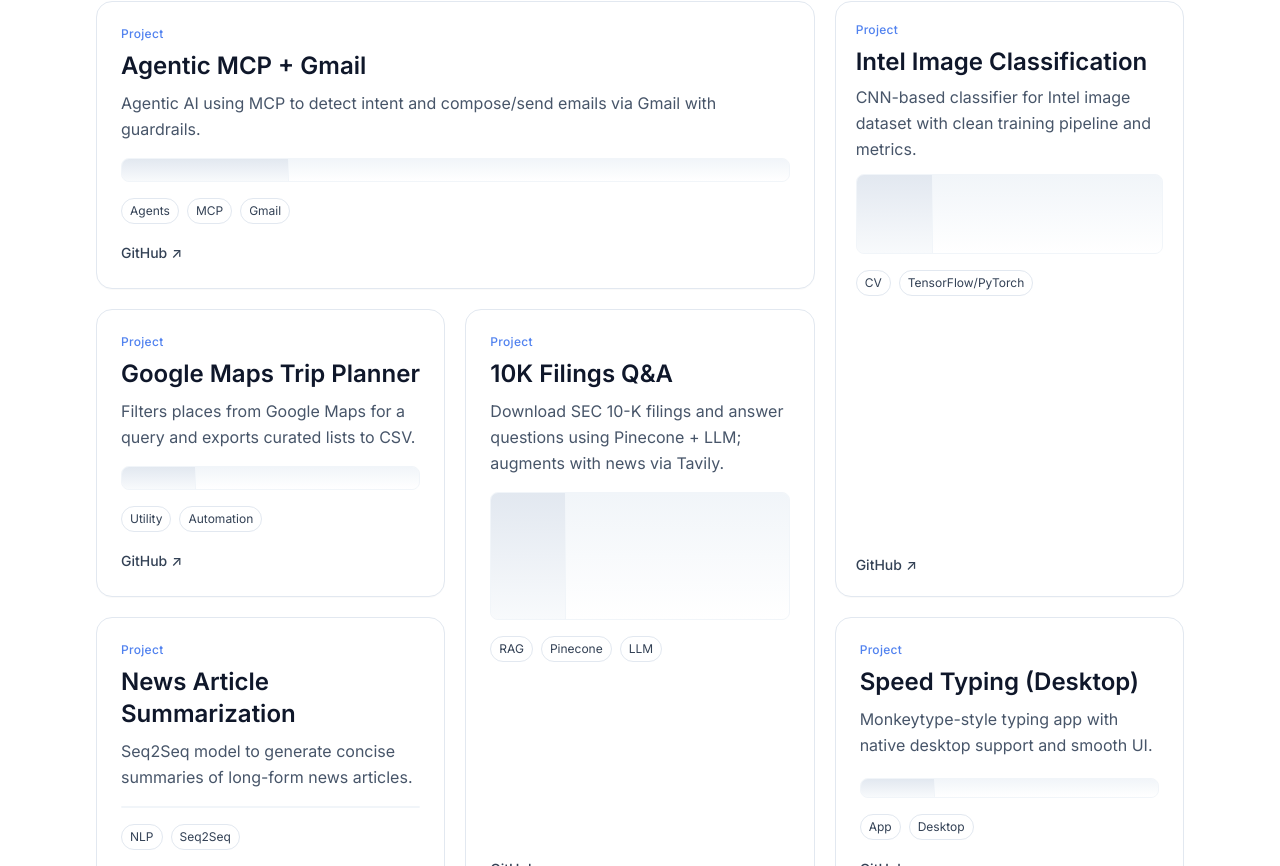
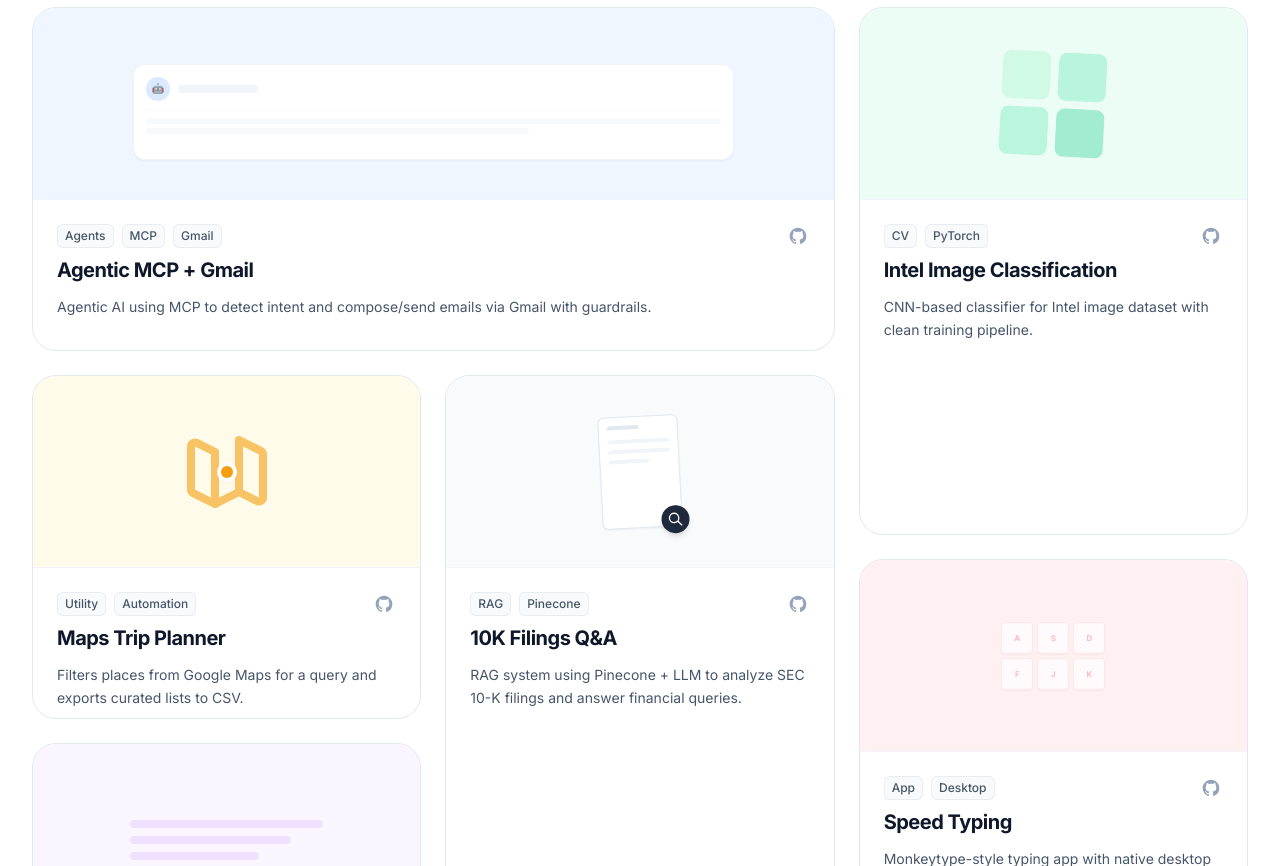
Before and after one commit to Shardul-Khandekar/Shardul-Khandekar.github.io, a React (Vite) app: page / in a window 1280 px wide. Shown: the part 1934-2800 px from the top of the page. Built offline with nearby package versions, Linux system fonts and the light colour scheme.

Commit message:
changing project section

```diff
--- a/src/components/ProjectsSection.jsx
+++ b/src/components/ProjectsSection.jsx
@@ -9,174 +9,251 @@
     tags: ["Agents", "MCP", "Gmail"],
     github: "https://github.com/Shardul-Khandekar/agentic-mcp-gmail",
     slot: "r1_left_wide",
+    theme: "blue",
   },
   {
     id: "intel",
     title: "Intel Image Classification",
     blurb:
-      "CNN-based classifier for Intel image dataset with clean training pipeline and metrics.",
-    tags: ["CV", "TensorFlow/PyTorch"],
+      "CNN-based classifier for Intel image dataset with clean training pipeline.",
+    tags: ["CV", "PyTorch"],
     github: "https://github.com/Shardul-Khandekar/intel-image-classification",
-    slot: "r1_2_right_tall", // spans rows 1–2 (grid), but visually compact
+    slot: "r1_2_right_tall",
+    theme: "emerald",
   },
   {
     id: "maps",
-    title: "Google Maps Trip Planner",
+    title: "Maps Trip Planner",
     blurb:
       "Filters places from Google Maps for a query and exports curated lists to CSV.",
     tags: ["Utility", "Automation"],
     github: "https://github.com/Shardul-Khandekar/google-maps-trip-planner",
     slot: "r2_left_square",
+    theme: "amber",
   },
   {
     id: "news",
-    title: "News Article Summarization",
-    blurb:
-      "Seq2Seq model to generate concise summaries of long-form news articles.",
+    title: "News Summarization",
+    blurb: "Seq2Seq model to generate concise summaries of long-form articles.",
     tags: ["NLP", "Seq2Seq"],
     github: "https://github.com/Shardul-Khandekar/news-article-summarization",
     slot: "r3_left_square",
+    theme: "purple",
   },
   {
     id: "tenk",
     title: "10K Filings Q&A",
     blurb:
-      "Download SEC 10-K filings and answer questions using Pinecone + LLM; augments with news via Tavily.",
-    tags: ["RAG", "Pinecone", "LLM"],
+      "RAG system using Pinecone + LLM to analyze SEC 10-K filings and answer financial queries.",
+    tags: ["RAG", "Pinecone"],
     github:
       "https://github.com/Shardul-Khandekar/ai-engineer-blueprint/tree/main/10k-fillings",
     slot: "r2_3_mid_tall",
+    theme: "slate",
   },
   {
     id: "speed",
-    title: "Speed Typing (Desktop)",
+    title: "Speed Typing",
     blurb:
       "Monkeytype-style typing app with native desktop support and smooth UI.",
     tags: ["App", "Desktop"],
     github: "https://github.com/Shardul-Khandekar/Speed-Typing",
-    slot: "r3_4_right_tall", // starts at row 3, spans 2 rows
+    slot: "r3_4_right_tall",
+    theme: "rose",
   },
 ];
 
-// 12-col grid: left (1–4), mid (5–8), right (9–12)
+// Layout Logic - UPDATED for Granular Grid
+// Basic Unit = 10rem.
+// Standard Card = Span 2 units (20rem).
+// 1.5x Card = Span 3 units (30rem).
 function slotClass(slot) {
   switch (slot) {
     case "r1_left_wide":
-      return "md:col-start-1 md:col-span-8 md:row-start-1 md:row-span-1";
-    case "r1_2_right_tall":
-      return "md:col-start-9 md:col-span-4 md:row-start-1 md:row-span-2";
+      // Top Left: Starts Row 1, Spans 2 units (Standard Height)
+      return "md:col-start-1 md:col-span-8 md:row-start-1 md:row-span-2";
+
+    case "r1_2_right_tall": // INTEL CARD
+      // Top Right: Starts Row 1, Spans 3 units (This creates the 1.5x height)
+      return "md:col-start-9 md:col-span-4 md:row-start-1 md:row-span-3";
+
     case "r2_left_square":
-      return "md:col-start-1 md:col-span-4 md:row-start-2 md:row-span-1";
+      // Mid Left: Starts Row 3 (after top), Spans 2 units
+      return "md:col-start-1 md:col-span-4 md:row-start-3 md:row-span-2";
+
+    case "r2_3_mid_tall":
+      // Mid Center: Starts Row 3, Spans 4 units (Double Height)
+      return "md:col-start-5 md:col-span-4 md:row-start-3 md:row-span-4";
+
     case "r3_left_square":
-      return "md:col-start-1 md:col-span-4 md:row-start-3 md:row-span-1";
-    case "r2_3_mid_tall":
-      return "md:col-start-5 md:col-span-4 md:row-start-2 md:row-span-2";
-    case "r3_4_right_tall":
-      return "md:col-start-9 md:col-span-4 md:row-start-3 md:row-span-1";
+      // Bottom Left: Starts Row 5, Spans 2 units
+      return "md:col-start-1 md:col-span-4 md:row-start-5 md:row-span-2";
+
+    case "r3_4_right_tall": // SPEED TYPING
+      // Bottom Right: Starts Row 4 (Tucks immediately under Intel's 3-unit span)
+      return "md:col-start-9 md:col-span-4 md:row-start-4 md:row-span-2";
+
     default:
       return "md:col-span-4";
   }
 }
 
+/** * Custom Minimalist Visuals (Unchanged) */
+function ProjectVisual({ id, theme }) {
+  const bgColors = {
+    blue: "bg-blue-50 text-blue-500",
+    emerald: "bg-emerald-50 text-emerald-500",
+    amber: "bg-amber-50 text-amber-500",
+    purple: "bg-purple-50 text-purple-500",
+    slate: "bg-slate-50 text-slate-500",
+    rose: "bg-rose-50 text-rose-500",
+  };
+
+  const styleClass = `w-full h-full flex items-center justify-center overflow-hidden ${bgColors[theme] || bgColors.slate}`;
+
+  switch (id) {
+    case "agentic":
+      return (
+        <div className={styleClass}>
+          <div className="relative w-3/4 h-24 bg-white rounded-xl shadow-sm border border-slate-100 flex flex-col p-3 gap-2 translate-y-2">
+             <div className="flex gap-2 items-center border-b border-slate-50 pb-2">
+                <div className="w-6 h-6 rounded-full bg-blue-100 flex items-center justify-center text-[10px]">🤖</div>
+                <div className="h-2 w-20 bg-slate-100 rounded-full"></div>
+             </div>
+             <div className="space-y-1">
+                <div className="h-1.5 w-full bg-slate-50 rounded-full"></div>
+                <div className="h-1.5 w-2/3 bg-slate-50 rounded-full"></div>
+             </div>
+          </div>
+        </div>
+      );
+    case "intel":
+      return (
+        <div className={styleClass}>
+          <div className="grid grid-cols-2 gap-2 p-4 opacity-80 transform rotate-3">
+             <div className="w-12 h-12 rounded-lg bg-emerald-200/50"></div>
+             <div className="w-12 h-12 rounded-lg bg-emerald-300/50"></div>
+             <div className="w-12 h-12 rounded-lg bg-emerald-300/50"></div>
+             <div className="w-12 h-12 rounded-lg bg-emerald-400/50"></div>
+          </div>
+        </div>
+      );
+    case "maps":
+      return (
+        <div className={styleClass}>
+          <div className="relative w-24 h-24">
+             <svg viewBox="0 0 24 24" fill="none" stroke="currentColor" strokeWidth="2" className="w-full h-full opacity-60">
+                <path d="M9 20l-5.447-2.724A1 1 0 013 16.382V5.618a1 1 0 011.447-.894L9 7m0 13l6-3m-6 3V7m6 10l4.553 2.276A1 1 0 0021 18.382V7.618a1 1 0 00-.553-.894L15 4m0 13V4" strokeLinecap="round" strokeLinejoin="round"/>
+             </svg>
+             <div className="absolute top-1/2 left-1/2 -translate-x-1/2 -translate-y-1/2 w-3 h-3 bg-amber-500 rounded-full ring-4 ring-white shadow-md"></div>
+          </div>
+        </div>
+      );
+    case "tenk":
+       return (
+        <div className={styleClass}>
+           <div className="relative w-20 h-28 bg-white border border-slate-200 shadow-sm rounded-md p-2 flex flex-col gap-1.5 transform -rotate-3 hover:rotate-0 transition-transform">
+              <div className="w-8 h-1 bg-slate-200 rounded-full mb-1"></div>
+              <div className="w-full h-1 bg-slate-100 rounded-full"></div>
+              <div className="w-full h-1 bg-slate-100 rounded-full"></div>
+              <div className="w-2/3 h-1 bg-slate-100 rounded-full"></div>
+              <div className="absolute -bottom-2 -right-2 bg-slate-800 text-white p-1.5 rounded-full shadow-md">
+                 <svg className="w-4 h-4" fill="none" viewBox="0 0 24 24" stroke="currentColor"><path strokeLinecap="round" strokeLinejoin="round" strokeWidth={2} d="M21 21l-6-6m2-5a7 7 0 11-14 0 7 7 0 0114 0z" /></svg>
+              </div>
+           </div>
+        </div>
+       );
+     case "speed":
+        return (
+          <div className={styleClass}>
+             <div className="flex gap-1 flex-wrap justify-center w-32 opacity-70">
+                {[...Array(6)].map((_, i) => (
+                  <div key={i} className="w-8 h-8 rounded bg-white border border-rose-100 shadow-sm flex items-center justify-center text-[8px] font-bold text-rose-300">
+                    {["A","S","D","F","J","K"][i]}
+                  </div>
+                ))}
+             </div>
+          </div>
+        );
+    default:
+      return (
+        <div className={styleClass}>
+           <div className="space-y-2 w-1/2 opacity-60">
+              <div className="h-2 bg-purple-200 rounded w-full"></div>
+              <div className="h-2 bg-purple-200 rounded w-5/6"></div>
+              <div className="h-2 bg-purple-200 rounded w-4/6"></div>
+           </div>
+        </div>
+      );
+  }
+}
+
 function ProjectCard({ p }) {
-  const isIntel = p.id === "intel";
-  const isSpeed = p.id === "speed";
-  const isSquare = p.id === "news" || p.id === "maps";
-
   return (
     <article
-      className={[
-        "group relative rounded-2xl border border-slate-200 bg-white",
-        "shadow-[0_1px_0_0_rgba(15,23,42,0.02)]",
-        "transition hover:shadow-md hover:-translate-y-[1px]",
-        // Intel: compact padding to look shorter; others default
-        isIntel ? "p-4 sm:p-5" : "p-5 sm:p-6",
-        "flex flex-col h-full",
-        // ensure square cards are tall enough for GitHub row
-        isSquare ? "min-h-[18rem]" : "",
-      ].join(" ")}
+      className="group relative flex h-full flex-col overflow-hidden rounded-3xl border border-slate-200 bg-white transition-all duration-300 hover:-translate-y-1 hover:shadow-xl hover:shadow-slate-200/50"
     >
-      <div className="text-xs text-blue-600/80 font-medium tracking-wide mb-2">
-        Project
+      <div className="h-48 shrink-0 overflow-hidden border-b border-slate-100">
+        <ProjectVisual id={p.id} theme={p.theme} />
       </div>
 
-      <h3 className="text-xl sm:text-2xl font-semibold text-slate-900 leading-snug">
-        {p.title}
-      </h3>
-
-      <p className={["text-slate-600 leading-relaxed", isIntel ? "mt-1.5" : "mt-2"].join(" ")}>
-        {p.blurb}
-      </p>
-
-      {/* Visual preview stripe (shorter for Intel, taller for Speed) */}
-      <div
-        className={[
-          "overflow-hidden border border-slate-100 bg-slate-50 rounded-lg",
-          isIntel
-            ? "mt-3 h-20 sm:h-20"     // ↓ Intel visual height
-            : isSpeed
-            ? "mt-5 h-40 sm:h-44"     // ↑ Speed visual height
-            : "mt-4 h-30 sm:h-32",
-        ].join(" ")}
-      >
-        <div className="h-full w-full grid grid-cols-12">
-          <div className="col-span-3 border-r border-slate-100 bg-[linear-gradient(180deg,#e2e8f0_0%,#f8fafc_100%)]" />
-          <div className="col-span-9 bg-[linear-gradient(180deg,#f1f5f9_0%,#ffffff_100%)]" />
-        </div>
-      </div>
-
-      <div className="mt-4 flex flex-wrap gap-2">
+      <div className="flex flex-1 flex-col p-6">
+        <div className="flex items-start justify-between">
+            <div>
+                 <div className="mb-2 flex flex-wrap gap-2">
                   {p.tags.map((t) => (
                     <span
                       key={t}
-            className="text-xs rounded-full border border-slate-200 px-2 py-1 text-slate-700"
+                      className="inline-flex items-center rounded-md bg-slate-50 px-2 py-1 text-xs font-medium text-slate-600 ring-1 ring-inset ring-slate-500/10"
                     >
                       {t}
                     </span>
                   ))}
                 </div>
+                <h3 className="text-xl font-bold tracking-tight text-slate-900 group-hover:text-[#1a73e8] transition-colors">
+                  {p.title}
+                </h3>
+            </div>
 
-      <div className="mt-auto pt-4">
             <a
               href={p.github}
-          className="inline-flex items-center gap-1 text-sm font-medium text-slate-700 hover:text-slate-900"
               target="_blank"
               rel="noreferrer"
+              className="relative z-10 -mr-2 -mt-2 flex h-10 w-10 items-center justify-center rounded-full text-slate-400 transition-colors hover:bg-slate-50 hover:text-slate-900"
+              aria-label="View on GitHub"
             >
-          GitHub <span aria-hidden>↗</span>
+              <svg className="h-5 w-5" fill="currentColor" viewBox="0 0 24 24" aria-hidden="true">
+                <path fillRule="evenodd" d="M12 2C6.477 2 2 6.484 2 12.017c0 4.425 2.865 8.18 6.839 9.504.5.092.682-.217.682-.483 0-.237-.008-.868-.013-1.703-2.782.605-3.369-1.343-3.369-1.343-.454-1.158-1.11-1.466-1.11-1.466-.908-.62.069-.608.069-.608 1.003.07 1.531 1.032 1.531 1.032.892 1.53 2.341 1.088 2.91.832.092-.647.35-1.088.636-1.338-2.22-.253-4.555-1.113-4.555-4.951 0-1.093.39-1.988 1.029-2.688-.103-.253-.446-1.272.098-2.65 0 0 .84-.27 2.75 1.026A9.564 9.564 0 0112 6.844c.85.004 1.705.115 2.504.337 1.909-1.296 2.747-1.027 2.747-1.027.546 1.379.202 2.398.1 2.651.64.7 1.028 1.595 1.028 2.688 0 3.848-2.339 4.695-4.566 4.943.359.309.678.92.678 1.855 0 1.338-.012 2.419-.012 2.747 0 .268.18.58.688.482A10.019 10.019 0 0022 12.017C22 6.484 17.522 2 12 2z" clipRule="evenodd" />
+              </svg>
             </a>
         </div>
 
-      <span className="pointer-events-none absolute inset-0 rounded-2xl ring-0 ring-blue-400/0 group-hover:ring-2 group-hover:ring-blue-400/30 transition" />
+        <p className="mt-3 text-sm leading-relaxed text-slate-600">
+          {p.blurb}
+        </p>
+      </div>
+
+      <a href={p.github} target="_blank" rel="noreferrer" className="absolute inset-0 z-0">
+          <span className="sr-only">View {p.title}</span>
+      </a>
     </article>
   );
 }
 
 export default function ProjectsSection() {
   return (
-    <section
-      id="projects"
-      className="max-w-6xl mx-auto px-5 md:px-8 mt-32 md:mt-36 mb-16"
-    >
-      <h2 className="text-[40px] md:text-[56px] leading-none font-extrabold tracking-tight mb-6 text-[#2b62ff]">
+    <section id="projects" className="mx-auto max-w-7xl px-4 py-24 sm:px-6 lg:px-8">
+      <div className="mb-12 md:mb-16">
+        <h2 className="text-4xl font-extrabold tracking-tight text-slate-900 md:text-5xl">
           Projects
         </h2>
+        <div className="mt-4 h-1.5 w-20 rounded-full bg-[#1a73e8]" />
+      </div>
 
-      <div
-        className={[
-          "grid gap-4 sm:gap-5",
-          "grid-cols-1 sm:grid-cols-2 md:grid-cols-12",
-          "auto-rows-[18rem]", // tall enough rows; tall cards span 2 rows cleanly
-          "pb-24",
-          "auto-rows-[18rem]",
-          "pb-8",
-        ].join(" ")}
-      >
+      <div className="grid grid-cols-1 gap-6 md:grid-cols-12 md:auto-rows-[10rem]">
         {PROJECTS.map((p) => (
           <div key={p.id} className={slotClass(p.slot)}>
-            <div className="h-full">
             <ProjectCard p={p} />
-            </div>
           </div>
         ))}
       </div>
```
Lines whose indentation alone changed are shown as unchanged.
